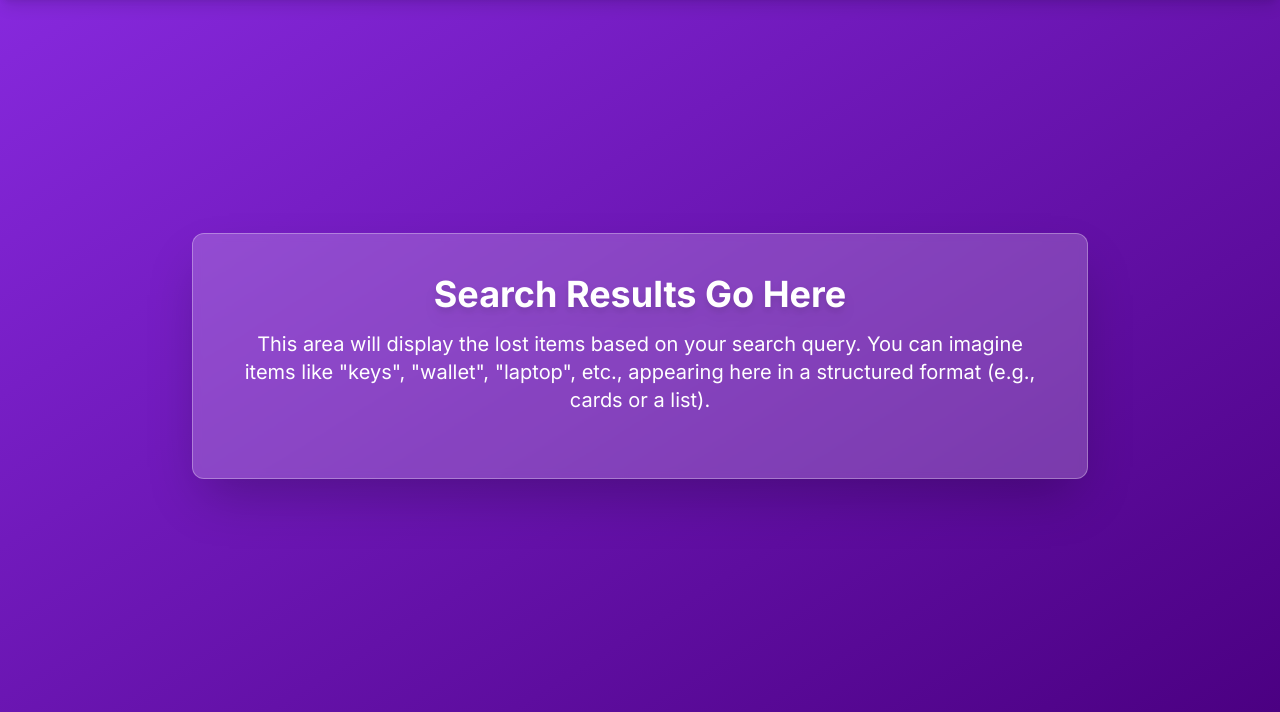
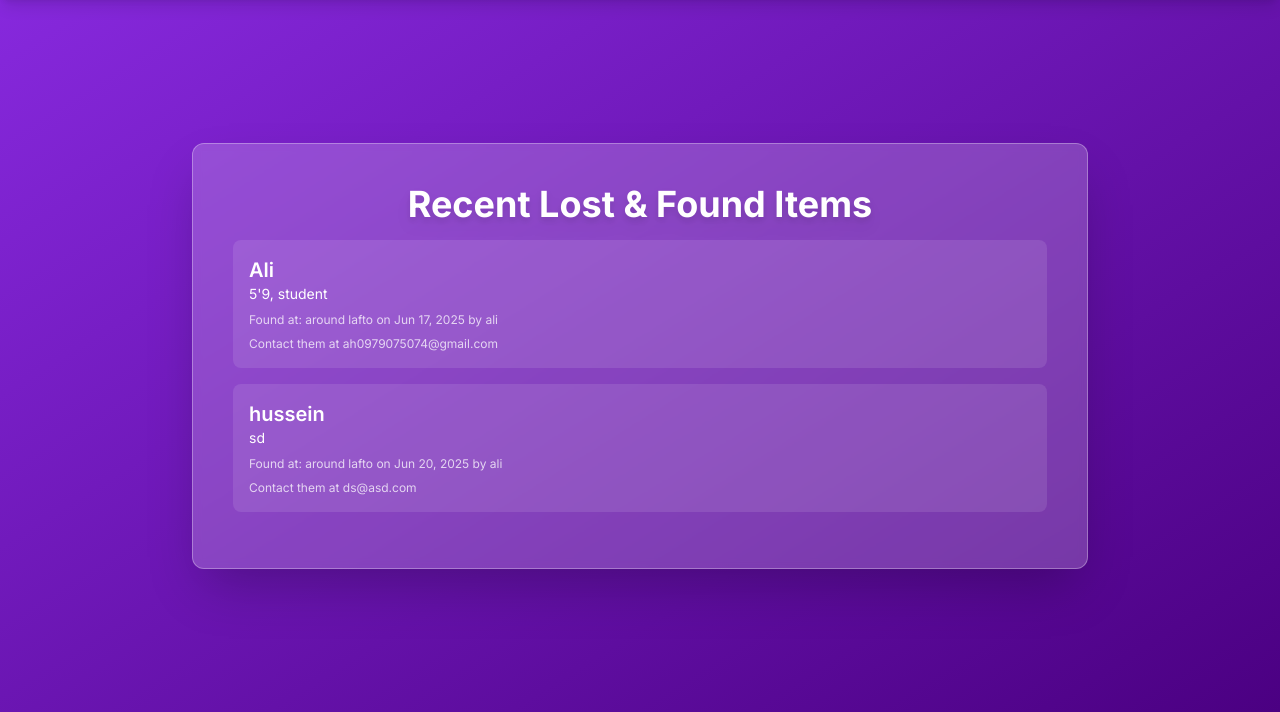
Before and after one commit to Al1husse1n/Lost-and-Found-Django-, a Django app: page / in a window 1280 px wide. Shown: the part 88-800 px from the top of the page. Run offline with Django 5.2, Linux system fonts and the light colour scheme; a user stored in the database is signed in; data comes from the database, SQL or seed files in the repository; both versions use the stored data as it was after the commit; some libraries are stand-ins or nearby versions.

Commit message:
adjus the home page to show found items

```diff
--- a/Lost_and_found/main/templates/home.html
+++ b/Lost_and_found/main/templates/home.html
@@ -10,14 +10,13 @@
     <style>
         body {
             font-family: 'Inter', sans-serif;
-            background: linear-gradient(to bottom right, #8A2BE2, #4B0082); /* Purple gradient from the image */
+            background: linear-gradient(to bottom right, #8A2BE2, #4B0082);
             min-height: 100vh;
             display: flex;
             flex-direction: column;
         }
-        /* Custom styles for the search results container */
         .search-results-container {
-            min-height: 200px; /* Example min-height for the canvas area */
+            min-height: 200px;
         }
     </style>
 </head>
@@ -25,20 +24,17 @@
     <!-- Dashboard Header -->
     <header class="bg-purple-900 bg-opacity-75 shadow-lg p-4 md:p-6 rounded-b-lg">
         <nav class="container mx-auto flex flex-col md:flex-row items-center justify-between space-y-4 md:space-y-0">
-            <!-- Logo/Site Title -->
             <div class="text-white text-2xl font-bold rounded-lg">
                 Campus Lost & Found
             </div>
 
-            <!-- Navigation Links -->
             <ul class="flex flex-wrap justify-center md:justify-start space-x-4 md:space-x-6 text-white text-lg font-medium">
                 <li><a href="/" class="hover:text-purple-300 transition-colors duration-200 p-2 rounded-md">Home</a></li>
                 <li><a href="/newfound/" class="hover:text-purple-300 transition-colors duration-200 p-2 rounded-md">New Found</a></li>
                 <li><a href="#" class="hover:text-purple-300 transition-colors duration-200 p-2 rounded-md">Profile</a></li>
-                <li><a href="logout/" class="hover:text-purple-300 transition-colors duration-200 p-2 rounded-md">Logout</a></li>
+                <li><a href="/logout/" class="hover:text-purple-300 transition-colors duration-200 p-2 rounded-md">Logout</a></li>
             </ul>
-
-            <!-- Search Bar -->
+            {%block content%}
             <div class="w-full md:w-auto flex justify-center">
                 <div class="relative w-full max-w-md">
                     <input type="text" placeholder="Search lost items..." class="w-full pl-10 pr-4 py-2 rounded-full bg-white bg-opacity-90 text-gray-800 placeholder-gray-500 focus:outline-none focus:ring-2 focus:ring-purple-400 focus:bg-white text-base shadow-inner transition-all duration-200">
@@ -49,17 +45,22 @@
             </div>
         </nav>
     </header>
-    {%block content%}
-    <!-- Main Content Area / "Canvas" for search results -->
+
+    <!-- Main Content Area -->
     <main class="container mx-auto flex-grow p-4 md:p-8 flex items-center justify-center">
         <div class="bg-white bg-opacity-20 backdrop-blur-sm rounded-xl shadow-2xl p-6 md:p-10 text-center text-white w-full max-w-4xl search-results-container border border-white border-opacity-30">
-            <h2 class="text-3xl md:text-4xl font-extrabold mb-4 drop-shadow-lg">Search Results Go Here</h2>
-            <p class="text-lg md:text-xl font-light leading-relaxed mb-6">
-                This area will display the lost items based on your search query.
-                You can imagine items like "keys", "wallet", "laptop", etc.,
-                appearing here in a structured format (e.g., cards or a list).
-            </p>
+            <h2 class="text-3xl md:text-4xl font-extrabold mb-4 drop-shadow-lg">Recent Lost & Found Items</h2>
+
+            {% for item in lost_items %}
+            <div class="bg-white bg-opacity-10 p-4 rounded-lg mb-4 text-left">
+                <h3 class="text-xl font-semibold">{{ item.item_name }}</h3>
+                <p class="text-sm">{{ item.item_description }}</p>
+                <p class="text-xs opacity-75 mt-2">Found at: {{ item.found_at }} on {{ item.found_datetime|date:"M d, Y" }} by {{item.item_founder}}</p>
+                <p class="text-xs opacity-75 mt-2"> Contact them at {{item.contactEmail}}</p>
             </div>
+            {% empty %}
+            <p class="text-lg">No items found yet.</p>
+            {% endfor %}
         </div>
     </main>
 </body>
--- a/Lost_and_found/main/views.py
+++ b/Lost_and_found/main/views.py
@@ -25,7 +25,9 @@ def login_view(request):
 
 @login_required
 def home(request):
-    return render(request, 'home.html')
+    lost_items = LostItem.objects.all()
+    print(lost_items)
+    return render(request, 'home.html', {'lost_items': lost_items})
 
 def logout_view(request):
     logout(request)
```
Also changed, not shown: Lost_and_found/db.sqlite3, Lost_and_found/media/Item_pictures/htmllllll.png (added).
